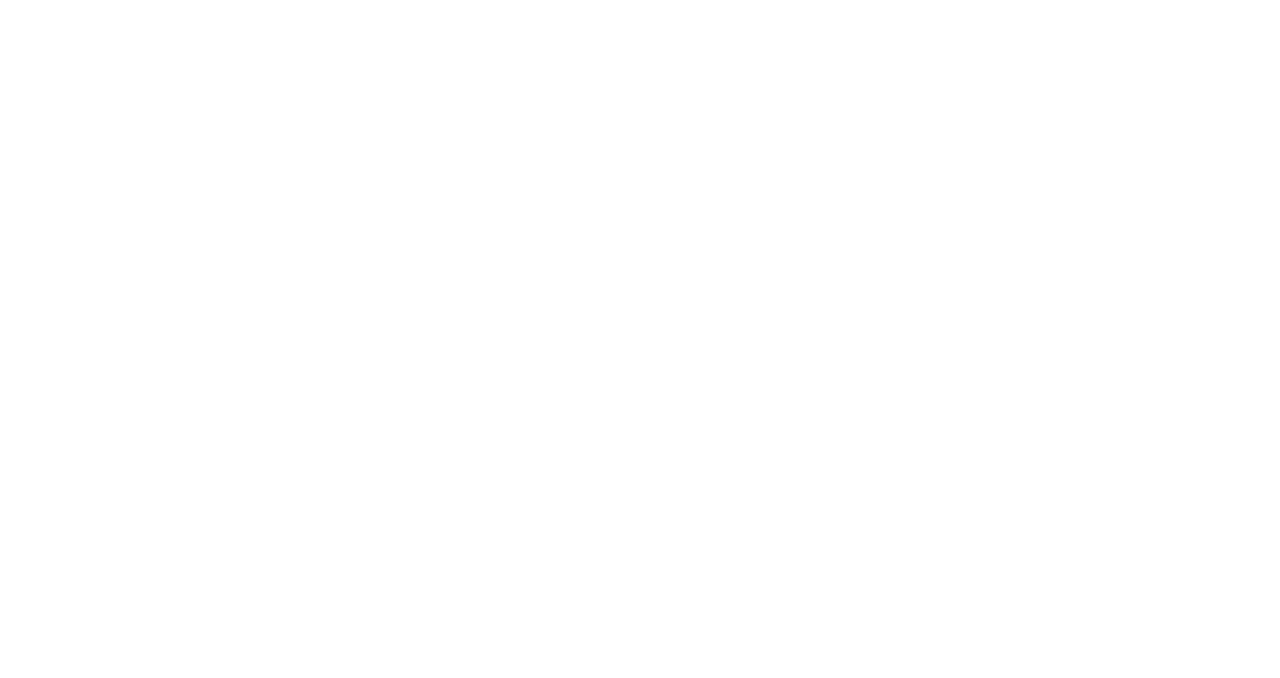
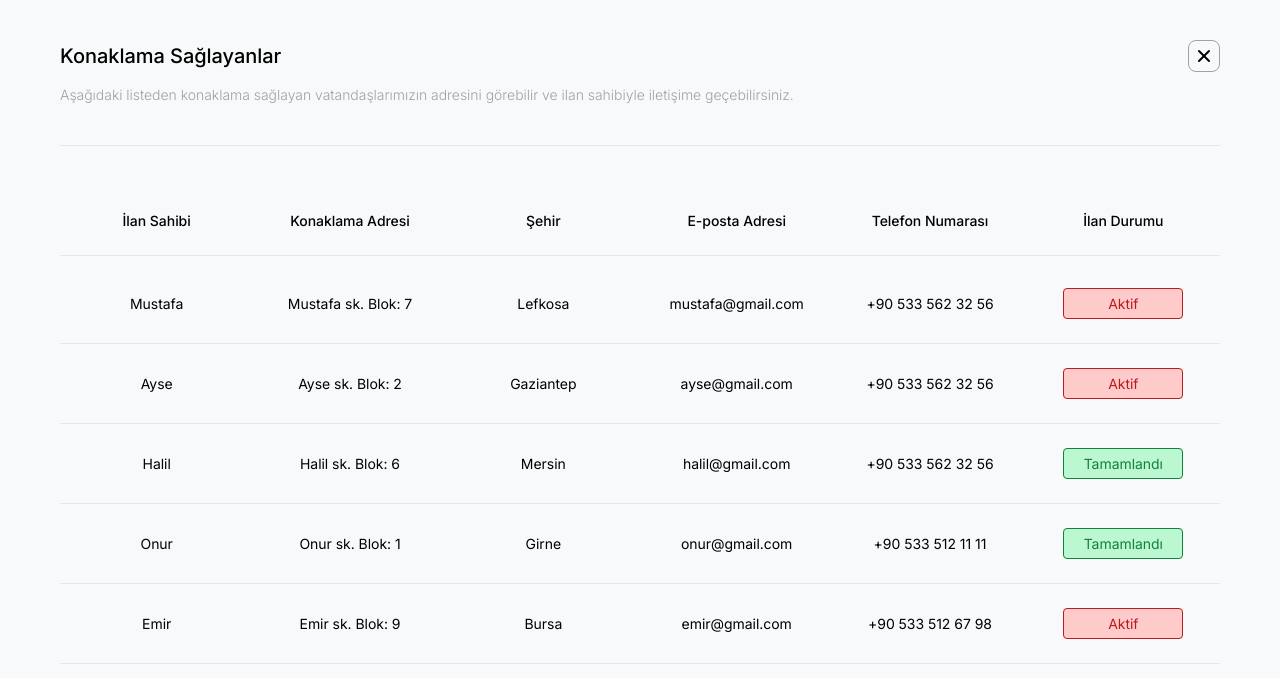
Before and after one commit to mustafamengutay/depremzede, a React (Create React App) app: page /konaklama-saglayanlar in a window 1280 px wide. Before the commit this address had no page. Shown: the top 678 px of the page. Built offline with nearby package versions, Linux system fonts and the light colour scheme; the HTML template or start-up script is replaced by a standard one.

Commit message:
feat: add accommodation list feature

```diff
--- a/src/App.js
+++ b/src/App.js
@@ -23,7 +23,7 @@ function App() {
           <Route path="/is-araci-kullanabilirim" element={<VehicleForm />} />
           <Route path="/bagis" element={<Donation />} />
           <Route path="/enkaz-altinda-olanlar" element={<UnderDebrisList />} />
-          {/* <Route path="/konaklama-saglayanlar" element={<AccommodationList />} /> */}
+          <Route path="/konaklama-saglayanlar" element={<AccommodationList />} />
         </Routes>
       </Router>
     </div>
--- /dev/null
+++ b/src/pages/AccommodationList.jsx
@@ -0,0 +1,34 @@
+import { useEffect } from 'react';
+import FormHeader from '../components/formElements/FormHeader';
+import InformationList from '../components/informationReports/InformationList';
+
+const AccommodationList = () => {
+  useEffect(() => {
+    // Page Settings
+    document.body.style.backgroundColor = '#F8F9FA';
+    window.scrollTo(0, 0);
+  }, []);
+
+  const descriptionText =
+    'Aşağıdaki listeden konaklama sağlayan vatandaşlarımızın adresini görebilir ve ilan sahibiyle iletişime geçebilirsiniz.';
+
+  return (
+    <div className="container w-screen h-screen -tracking-4">
+      <FormHeader title="Konaklama Sağlayanlar" description={descriptionText} />
+      <div className="mt-16">
+        <ul className="grid grid-cols-6 justify-items-center text-base font-medium">
+          <li>İlan Sahibi</li>
+          <li>Konaklama Adresi</li>
+          <li>Şehir</li>
+          <li>E-posta Adresi</li>
+          <li>Telefon Numarası</li>
+          <li>İlan Durumu</li>
+        </ul>
+        <hr className="mt-6 mb-8" />
+        <InformationList />
+      </div>
+    </div>
+  );
+};
+
+export default AccommodationList;
--- a/src/pages/Home.jsx
+++ b/src/pages/Home.jsx
@@ -72,7 +72,7 @@ const Home = () => {
               <InformationLink
                 icon={homes}
                 title="Konaklama Sağlayanlar"
-                // route="/konaklama-saglayanlar"
+                route="/konaklama-saglayanlar"
               />
             </menu>
             <div className="h-full mr-4 flex flex-col justify-between items-center">
```
